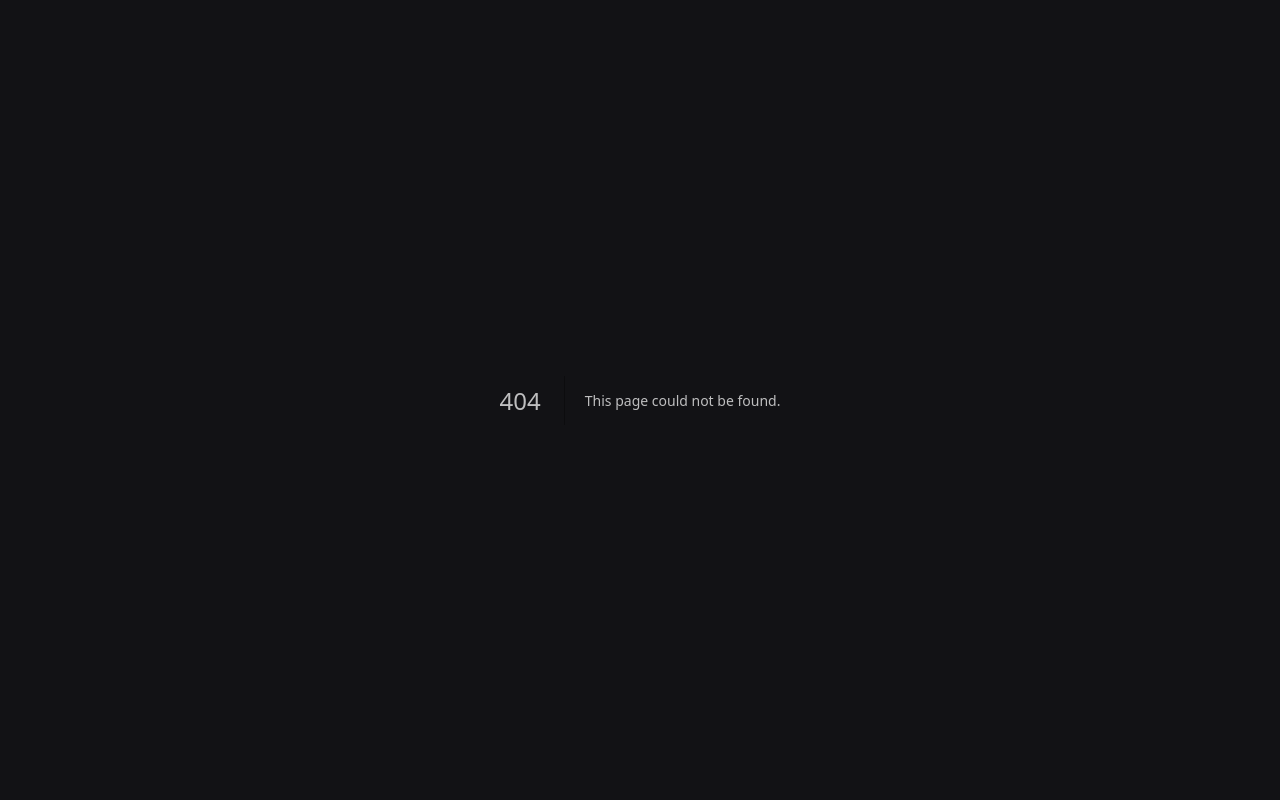
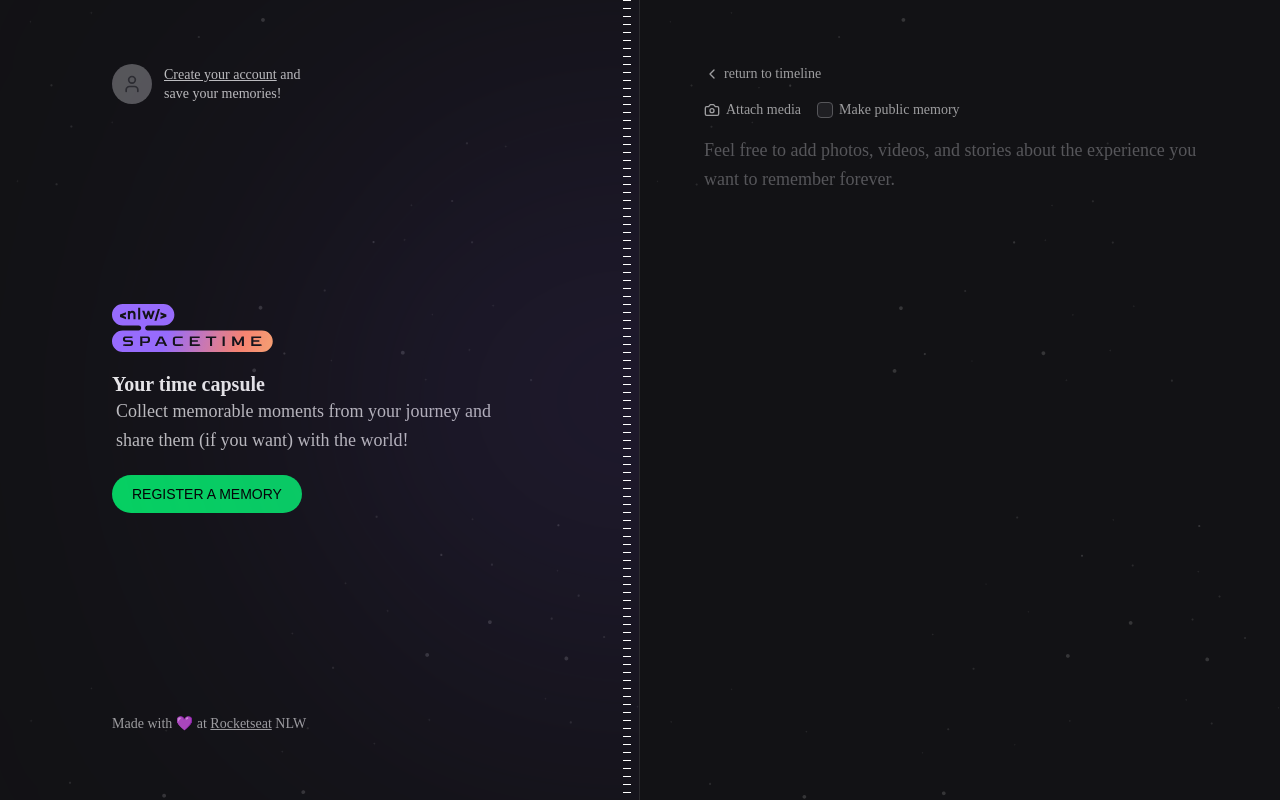
Before and after one commit to elielprata/nlw-spacetime, a Next.js app in the folder web/: page /memories/new in a window 1280 px wide. Before the commit this address had no page. Built offline with nearby package versions, Linux system fonts and the light colour scheme; no server answers; a web font is replaced by a local one.

Commit message:
web class 4 initial

```diff
--- a/web/package.json
+++ b/web/package.json
@@ -27,6 +27,7 @@
   },
   "devDependencies": {
     "@rocketseat/eslint-config": "^1.2.0",
+    "@tailwindcss/forms": "^0.5.3",
     "prettier-plugin-tailwindcss": "^0.3.0"
   }
 }
--- a/web/src/app/api/auth/callback/route.ts
+++ b/web/src/app/api/auth/callback/route.ts
@@ -6,13 +6,15 @@ export async function GET(request: NextRequest) {
 
   const code = searchParams.get('code')
 
+  const redirectTo = request.cookies.get('redirectTo')?.value
+
   const registerResponse = await api.post('/register', {
     code,
   })
 
   const { token } = registerResponse.data
 
-  const redirectUrl = new URL('/', request.url)
+  const redirectUrl = redirectTo ?? new URL('/', request.url)
 
   const cookieExpiresInSeconds = 60 * 60 * 24 * 30
 
--- /dev/null
+++ b/web/src/app/api/auth/logout/route.ts
@@ -0,0 +1,11 @@
+import { NextRequest, NextResponse } from 'next/server'
+
+export async function GET(request: NextRequest) {
+  const redirectUrl = new URL('/', request.url)
+
+  return NextResponse.redirect(redirectUrl, {
+    headers: {
+      'Set-Cookie': `token=; Path=/; max-age=0;`,
+    },
+  })
+}
--- a/web/src/app/layout.tsx
+++ b/web/src/app/layout.tsx
@@ -4,6 +4,12 @@ import {
   Roboto_Flex as Roboto,
   Bai_Jamjuree as BaiJamjuree,
 } from 'next/font/google'
+import { cookies } from 'next/headers'
+
+import { Hero } from '@/components/Hero'
+import { Profile } from '@/components/Profile'
+import { SignIn } from '@/components/SignIn'
+import { Copyright } from '@/components/Copyright'
 
 const roboto = Roboto({
   subsets: ['latin'],
@@ -24,12 +30,37 @@ export const metadata = {
 }
 
 export default function RootLayout({ children }: { children: ReactNode }) {
+  const isAuthenticated = cookies().has('token')
+
   return (
     <html lang="en">
       <body
         className={`${roboto.variable} ${baiJamjuree.variable} bg-gray-900 font-sans text-gray-100`}
       >
-        {children}
+        <main className="grid min-h-screen grid-cols-2">
+          {/* Left */}
+          <div className="relative flex flex-col items-start justify-between overflow-hidden border-r border-white/10 bg-[url(../assets/bg-stars.svg)] bg-cover px-28 py-16">
+            {/* Blur */}
+            <div className="absolute right-0 top-1/2 h-[288px] w-[526px] -translate-y-1/2 translate-x-1/2 rounded-full bg-purple-700 opacity-50 blur-full" />
+
+            {/* Stripes */}
+            <div className="absolute bottom-0 right-2 top-0 w-2 bg-stripes" />
+
+            {/* Sign In */}
+            {isAuthenticated ? <Profile /> : <SignIn />}
+
+            {/* Hero */}
+            <Hero />
+
+            {/* Copyright */}
+            <Copyright />
+          </div>
+
+          {/* Right */}
+          <div className="flex flex-col bg-[url(../assets/bg-stars.svg)] bg-cover p-16">
+            {children}
+          </div>
+        </main>
       </body>
     </html>
   )
--- /dev/null
+++ b/web/src/app/memories/new/page.tsx
@@ -0,0 +1,51 @@
+import { Camera, ChevronLeft } from 'lucide-react'
+import Link from 'next/link'
+
+export default function NewMemory() {
+  return (
+    <div className="flex flex-1 flex-col gap-4">
+      <Link
+        href="/"
+        className="flex items-center gap-1 text-sm text-gray-200 hover:text-gray-100"
+      >
+        <ChevronLeft className="h-4 w-4" />
+        return to timeline
+      </Link>
+
+      <form action="" className="flex flex-1 flex-col gap-2">
+        <div className="flex items-center gap-4">
+          <label
+            htmlFor="media"
+            className="flex cursor-pointer items-center gap-1.5 text-sm text-gray-200 hover:text-gray-100"
+          >
+            <Camera className="h-4 w-4" />
+            Attach media
+          </label>
+
+          <label
+            htmlFor="isPublic"
+            className="flex items-center gap-1.5 text-sm text-gray-200 hover:text-gray-100"
+          >
+            <input
+              type="checkbox"
+              name="isPublic"
+              id="isPublic"
+              value="true"
+              className="h-4 w-4 rounded border-gray-400 bg-gray-700 text-purple-500"
+            />
+            Make public memory
+          </label>
+        </div>
+
+        <input type="file" id="media" className="invisible h-0 w-0" />
+
+        <textarea
+          name="content"
+          spellCheck={false}
+          className="w-full, flex-1 resize-none rounded border-0 bg-transparent p-0 text-lg leading-relaxed text-gray-100 placeholder:text-gray-400 focus:ring-0"
+          placeholder="Feel free to add photos, videos, and stories about the experience you want to remember forever."
+        />
+      </form>
+    </div>
+  )
+}
--- a/web/src/app/page.tsx
+++ b/web/src/app/page.tsx
@@ -1,38 +1,5 @@
-import { cookies } from 'next/headers'
-
-import { Copyright } from '@/components/Copyright'
 import { EmptyMemories } from '@/components/EmptyMemories'
-import { Hero } from '@/components/Hero'
-import { SignIn } from '@/components/SignIn'
-import { Profile } from '@/components/Profile'
 
 export default function Home() {
-  const isAuthenticated = cookies().has('token')
-
-  return (
-    <main className="grid min-h-screen grid-cols-2">
-      {/* Left */}
-      <div className="relative flex flex-col items-start justify-between overflow-hidden border-r border-white/10 bg-[url(../assets/bg-stars.svg)] bg-cover px-28 py-16">
-        {/* Blur */}
-        <div className="absolute right-0 top-1/2 h-[288px] w-[526px] -translate-y-1/2 translate-x-1/2 rounded-full bg-purple-700 opacity-50 blur-full" />
-
-        {/* Stripes */}
-        <div className="absolute bottom-0 right-2 top-0 w-2  bg-stripes"></div>
-
-        {/* Sign In */}
-        {isAuthenticated ? <Profile /> : <SignIn />}
-
-        {/* Hero */}
-        <Hero />
-
-        {/* Copyright */}
-        <Copyright />
-      </div>
-
-      {/* Right */}
-      <div className="flex flex-col bg-[url(../assets/bg-stars.svg)] bg-cover p-16">
-        <EmptyMemories />
-      </div>
-    </main>
-  )
+  return <EmptyMemories />
 }
--- a/web/src/components/Hero.tsx
+++ b/web/src/components/Hero.tsx
@@ -19,7 +19,7 @@ export function Hero() {
 
       <a
         className="inline-block rounded-full bg-green-500 px-5 py-3 font-alt text-sm uppercase leading-none text-black hover:bg-green-600"
-        href=""
+        href="/memories/new"
       >
         REGISTER A MEMORY
       </a>
--- a/web/src/components/Profile.tsx
+++ b/web/src/components/Profile.tsx
@@ -16,7 +16,10 @@ export function Profile() {
 
       <p className="max-w-[140px] text-sm leading-snug">
         {name}{' '}
-        <a href="" className="block text-red-400 hover:text-red-300">
+        <a
+          href="/api/auth/logout"
+          className="block text-red-400 hover:text-red-300"
+        >
           SignOut
         </a>
       </p>
--- a/web/tailwind.config.js
+++ b/web/tailwind.config.js
@@ -57,7 +57,7 @@ module.exports = {
 
       backgroundImage: {
         stripes:
-          'linear-gradient(to bottom, rgba(255, 255, 255, 0.1), rgba(255, 255, 255, 0.1) 12.5%, transparent 12.5%, transparent)',
+          'linear-gradient(to bottom, rgba(255, 255, 255, 1), rgba(255, 255, 255, 1) 12.5%, transparent 12.5%, transparent)',
       },
 
       backgroundSize: {
@@ -69,5 +69,5 @@ module.exports = {
       },
     },
   },
-  plugins: [],
+  plugins: [require('@tailwindcss/forms')],
 }
```
Also changed, not shown: web/src/middleware.ts (added, +21 -0 lines), 1 other file (tests, documents, lock files or other folders).
